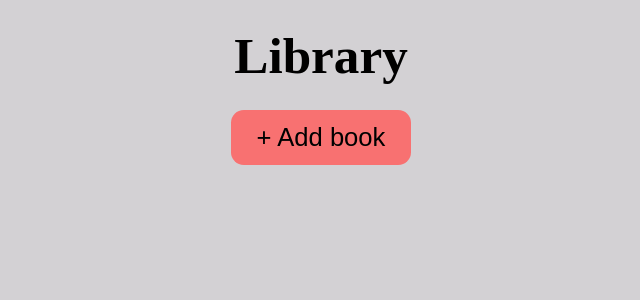
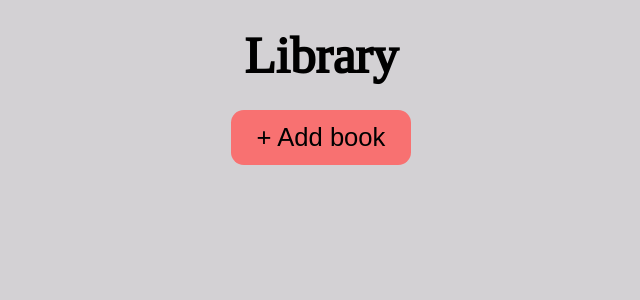
Before and after one commit to ericatevissen/library-app, a React (Vite) app: page / in a window 1280 px wide. Shown: the top 300 px of the page, without its empty margins (319-959 px from the left). Built offline with nearby package versions, Linux system fonts and the light colour scheme.

Commit message:
changed h1 font

```diff
--- a/src/App.css
+++ b/src/App.css
@@ -17,7 +17,7 @@ body {
 h1 {
     padding: 2vmax;
     font-size: clamp(50px, 4vw, 500px);
-    font-family: 'Times New Roman', Times, serif;
+    font-family: 'Tinos';
 }
 
 .add-book-button {
@@ -129,4 +129,12 @@ form div {
     font-style: normal;
     font-weight: 400;
     src: url('./public/ubuntu-v20-latin-regular.woff2') format('woff2');
-  }
+}
+
+@font-face {
+    font-display: swap;
+    font-family: 'Tinos';
+    font-style: normal;
+    font-weight: 400;
+    src: url('./public/tinos-v24-latin-regular.woff2') format('woff2');
+}
```
Also changed, not shown: src/public/tinos-v24-latin-regular.woff2 (added).
